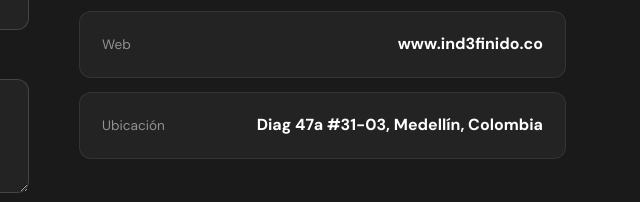
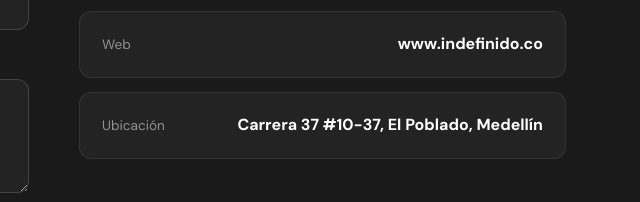
Before and after one commit to restrepovfelipe/Ind3finido, a website built with Vite: page index.html in a window 1280 px wide. Shown: the part 6598-6800 px from the top of the page, 640-1280 px from the left. Built offline with nearby package versions, Linux system fonts and the light colour scheme.

Commit message:
Update contact section: new domain and office address
Domain is now indefinido.co; office relocated to Carrera 37 #10-37,
El Poblado, Medellín.

```diff
--- a/index.html
+++ b/index.html
@@ -318,11 +318,11 @@
           <a class="contact__row" href="mailto:ind3finido@gmail.co">
             <span>Email</span><strong>ind3finido@gmail.co</strong>
           </a>
-          <a class="contact__row" href="https://www.ind3finido.co" target="_blank" rel="noopener">
-            <span>Web</span><strong>www.ind3finido.co</strong>
+          <a class="contact__row" href="https://indefinido.co" target="_blank" rel="noopener">
+            <span>Web</span><strong>www.indefinido.co</strong>
           </a>
           <div class="contact__row">
-            <span>Ubicación</span><strong>Diag 47a #31-03, Medellín, Colombia</strong>
+            <span>Ubicación</span><strong>Carrera 37 #10-37, El Poblado, Medellín</strong>
           </div>
         </div>
       </div>
```
